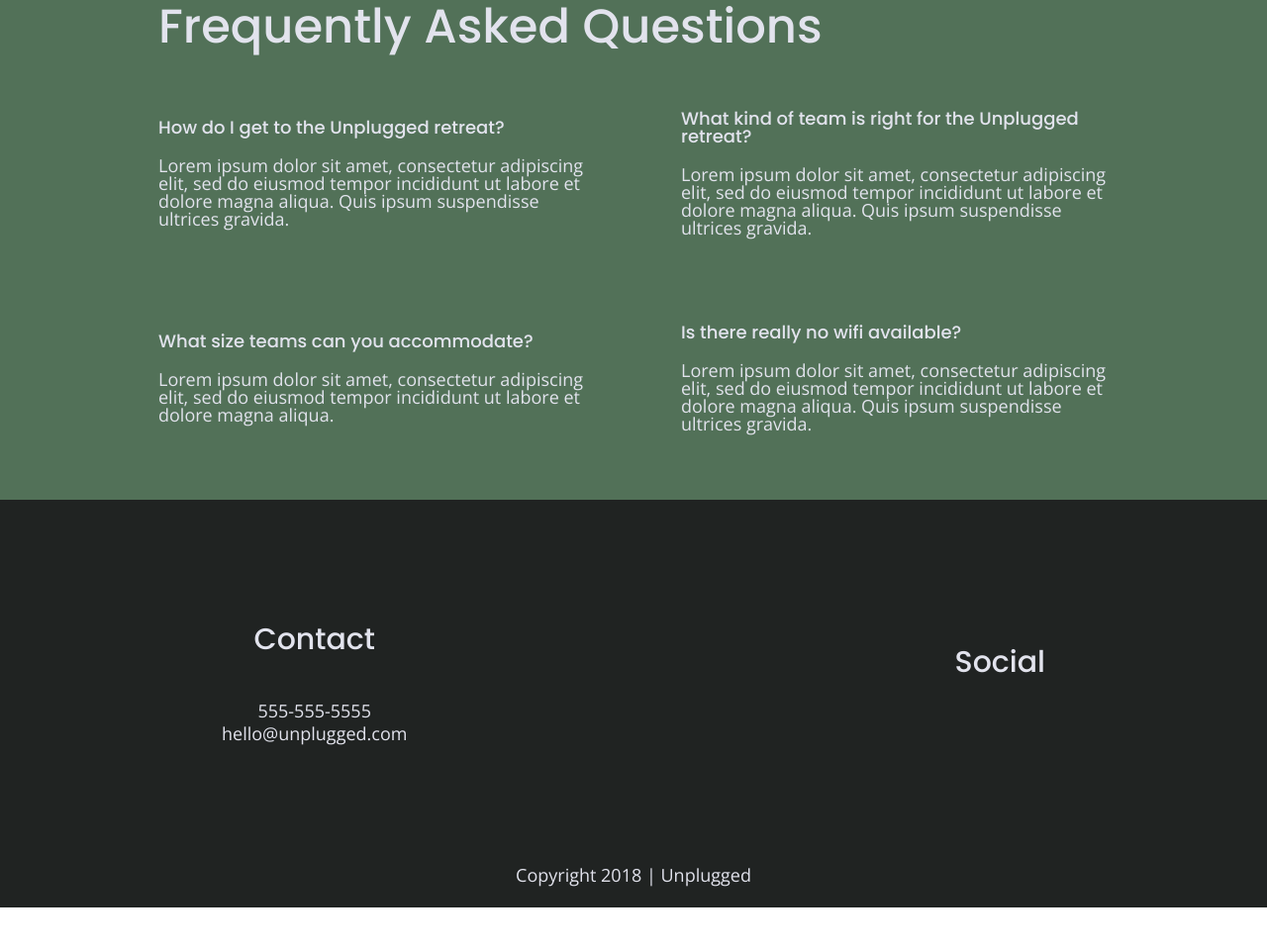
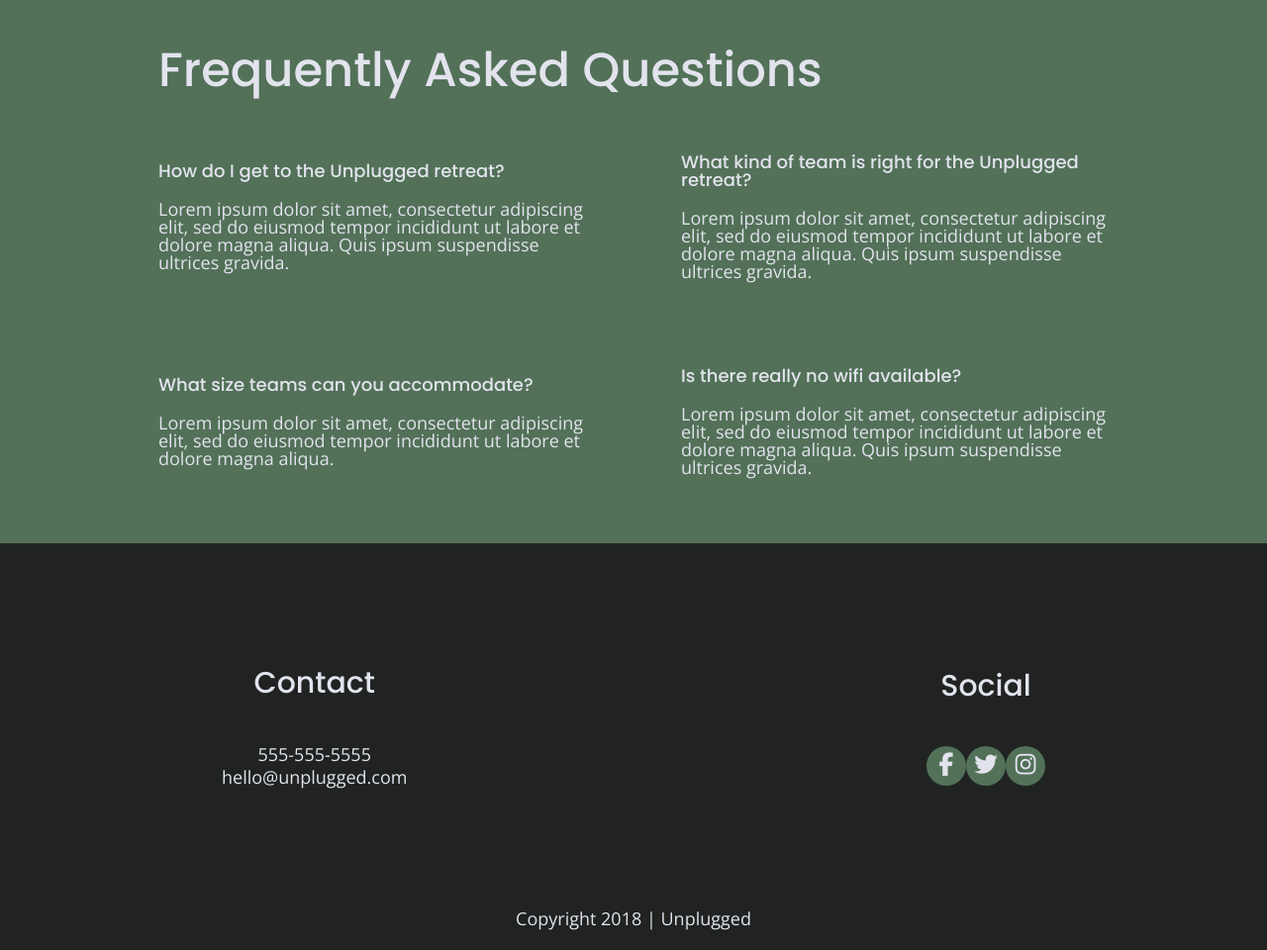
Before and after one commit to thespinningweb/unplugged-retreat, a website: page faq/index.html in a window 1280 px wide. Shown: the part 181-1141 px from the top of the page at 99% size. Before the commit the page ends 1098 px from the top, so only its background shows below. Drawn offline with nearby package versions, Linux system fonts and the light colour scheme.

Commit message:
Social icons added

```diff
--- a/css/main.css
+++ b/css/main.css
@@ -240,11 +240,18 @@
   }
 
   footer .social-icons p {
+    background-color: #527158;
+    border-radius: 50%;
+    width: 40px;
+    height: 40px;
     display: flex;
     justify-content: center;
     align-items: center;
   }
 
+  footer .social-icons p i {
+    font-size: 1.3125em;
+  }
   footer .copyright {
     margin: 20px 0;
   }
--- a/faq/index.html
+++ b/faq/index.html
@@ -35,7 +35,7 @@
   <header>
     <div class="content-wrapper">
       <a href="#">
-        <img src="" alt="unplugged logo">
+        <img src="../img/unpluggedlogo.png" alt="unplugged logo">
       </a>
       <div class="header-divider"></div>
       <nav>
@@ -89,13 +89,13 @@
           <h4>Social</h4>
           <div class="social-icons">
             <p>
-              <a href="https://www.facebook.com/Skillcrush/" target="_blank"></a>
+              <a href="https://www.facebook.com/Skillcrush/" target="_blank"><i class="fab fa-facebook-f"></i></a>
             </p>
             <p>
-              <a href="https://twitter.com/Skillcrush" target="_blank"></a>
+              <a href="https://twitter.com/Skillcrush" target="_blank"><i class="fab fa-twitter"></i></a>
             </p>
             <p>
-              <a href="https://www.instagram.com/skillcrush/" target="_blank"></a>
+              <a href="https://www.instagram.com/skillcrush/" target="_blank"><i class="fab fa-instagram"></i></a>
             </p>
           </div>
         </div>
```
Also changed, not shown: about/index.html (+4 -4 lines), index.html (+3 -3 lines).
